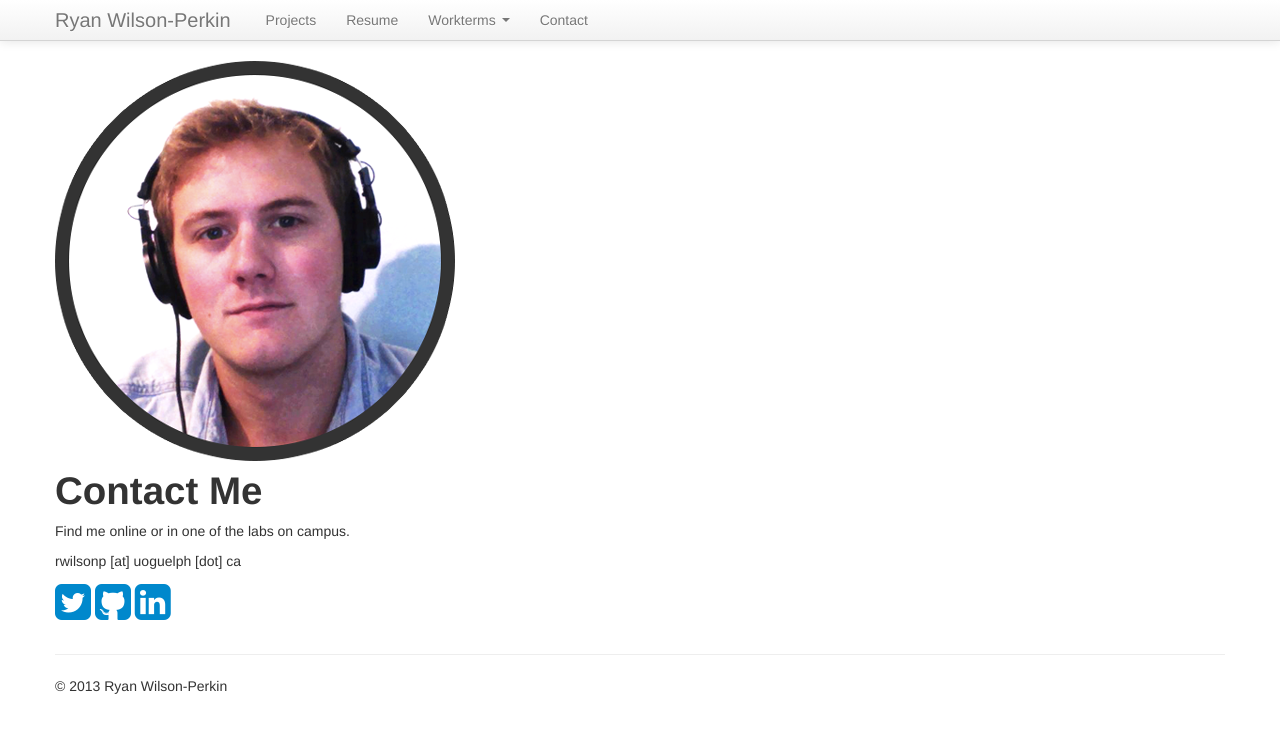
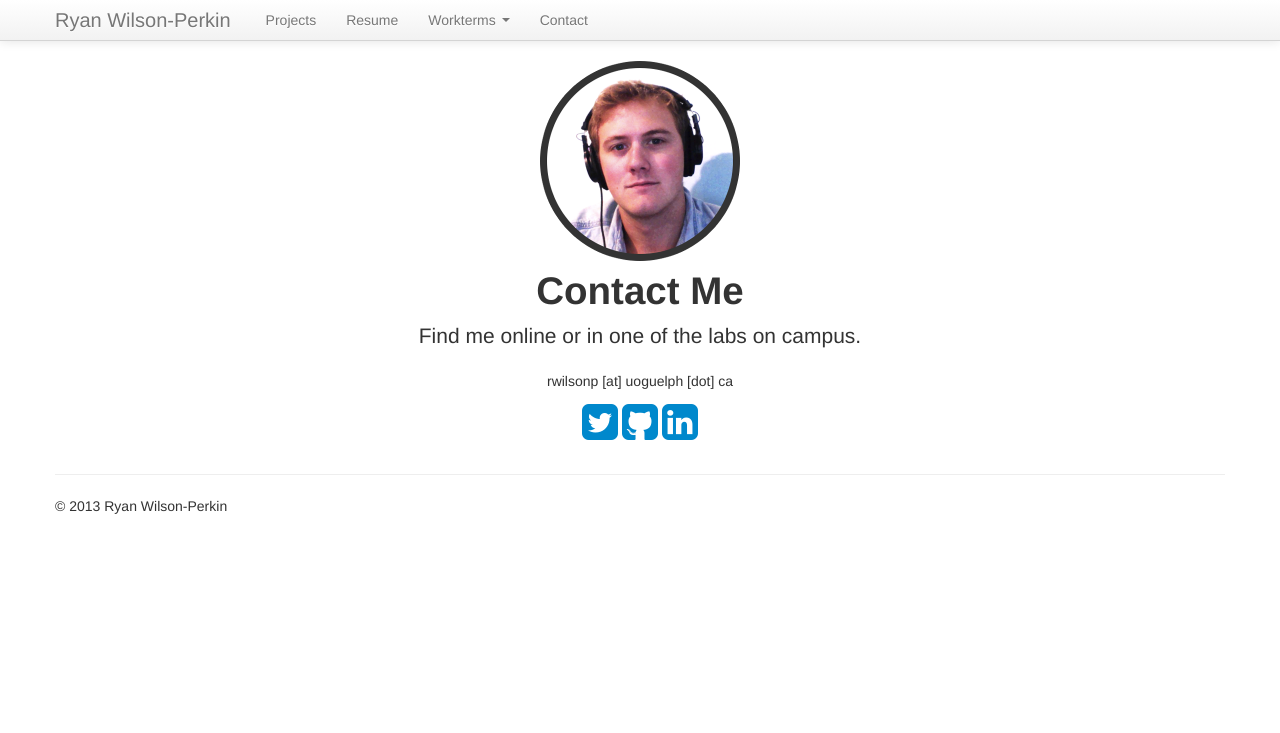
Before and after one commit to GuelphCodingCommunity/bootstrap-presentation, a Jekyll site: the page built from contact/index.md, in a window 1280 px wide. Shown: the top 733 px of the page. Built offline with Jekyll 4.4.1, drawn with Linux system fonts in a browser that asks for light colours.

Commit message:
Switch contact to markdown

```diff
--- /dev/null
+++ b/_layouts/contact.html
@@ -0,0 +1,25 @@
+<!DOCTYPE html>
+<html lang="en">
+  <head>
+    <title>{{ page.title }}</title>
+    <meta name="viewport" content="width=device-width, initial-scale=1.0">
+    <link rel="stylesheet" href="/bootstrap/css/bootstrap.css">
+    <link rel="stylesheet" href="/bootstrap/css/bootstrap-responsive.css">
+    <link rel="stylesheet" href="/font-awesome/css/font-awesome.css">
+    <link rel="stylesheet" href="/main.css">
+  </head>
+  <body>
+    {% include navbar.html %}
+    <div id="content" class="container">
+      <div id="avatar">
+        <img src="/img/avatar.png">
+      </div>
+      <div id="contact-info">
+        {{ content }}
+      </div>
+    </div>
+    {% include footer.html %}
+    <script rel="text/javascript" src="/jquery/jquery.js"></script>
+    <script rel="text/javascript" src="/bootstrap/js/bootstrap.js"></script>
+  </body>
+</html>
--- a/contact/index.md
+++ b/contact/index.md
@@ -1,13 +1,12 @@
 ---
-layout: default
+layout: contact
 ---
-
-![Avatar](/img/avatar.png){:#avatar}
 
 Contact Me
 ==========
 
 Find me online or in one of the labs on campus.
+{:.lead}
 
 rwilsonp [at] uoguelph [dot] ca
 
--- a/main.css
+++ b/main.css
@@ -10,6 +10,9 @@ body a {
 #contact-info {
   text-align: center;
 }
+#avatar {
+  text-align: center;
+}
 #avatar img {
   height: 200px;
   width: 200px;
--- a/main.less
+++ b/main.less
@@ -18,6 +18,7 @@ body {
 }
 
 #avatar {
+    text-align: center;
     img {
         height: 200px;
         width: 200px;
```
